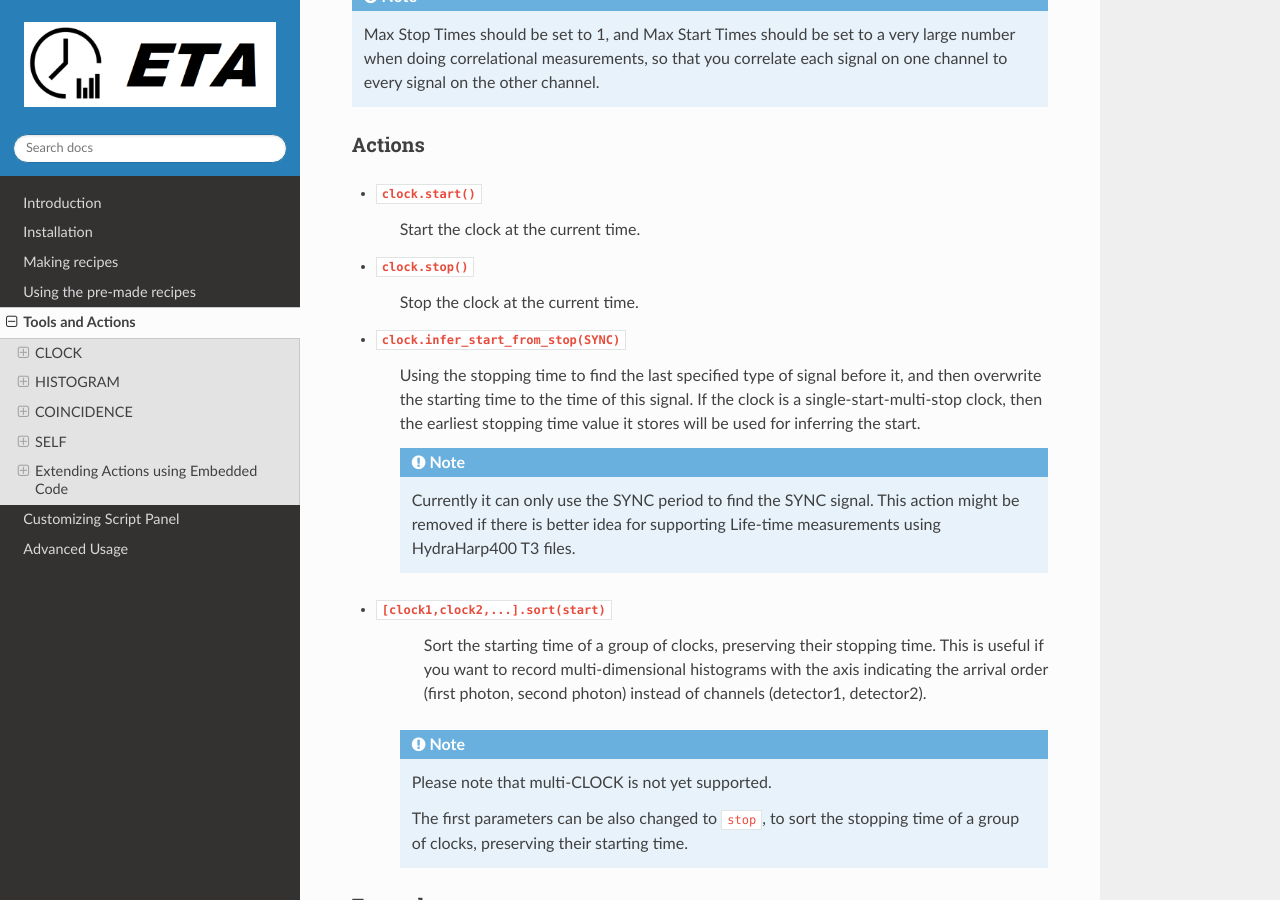
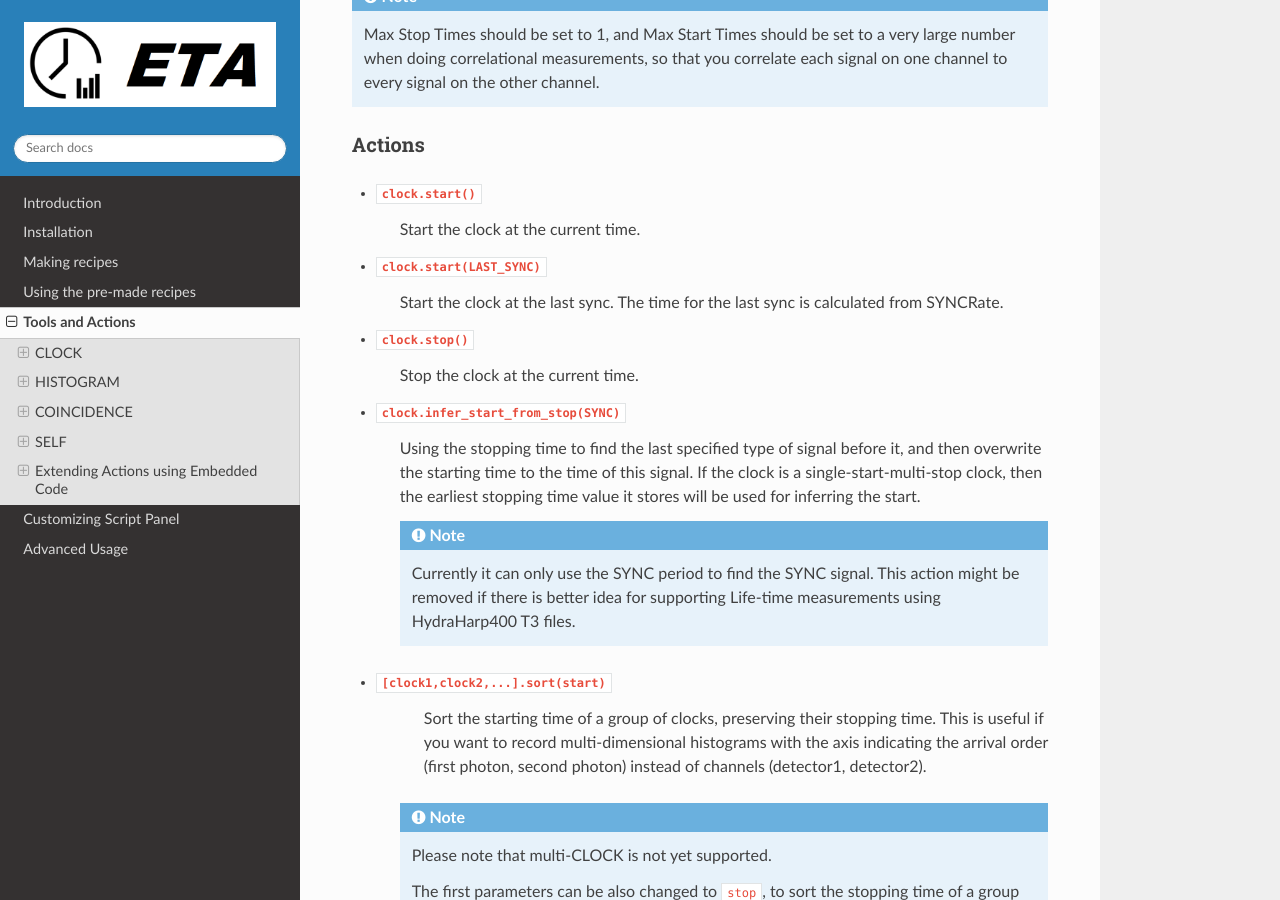
Before and after one commit to timetag/timetag.github.io, a Sphinx documentation site: the page built from docs/actions.rst, in a window 1280 px wide and 900 px high, scrolled down 1293 px. Built offline with Sphinx 7.4.7 and the Read the Docs theme 2.0.0, drawn with Linux system fonts in a browser that asks for light colours.

Commit message:
add clock.start(LAST_SYNC)

```diff
--- a/docs/actions.rst
+++ b/docs/actions.rst
@@ -41,6 +41,9 @@ Actions
 
 - ``clock.start()``
     Start the clock at the current time.
+
+- ``clock.start(LAST_SYNC)``
+    Start the clock at the last sync. The time for the last sync is calculated from SYNCRate.
 
 - ``clock.stop()``
     Stop the clock at the current time.
```
